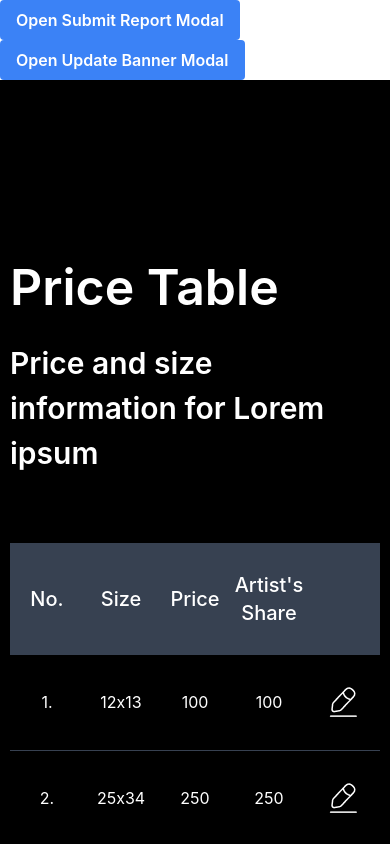
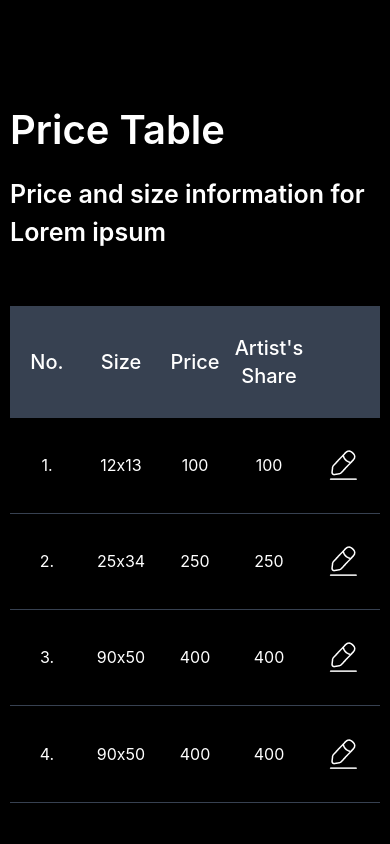
Before and after one commit to lijsamuael/Adret, a React (Create React App) app: page / in a window 390 px wide. Shown: the top 844 px of the page. Built offline with nearby package versions, Linux system fonts and the light colour scheme; a web font is replaced by a local one.

Commit message:
(fix) making the heifght of the price table  equal to screen size.

```diff
--- a/src/App.js
+++ b/src/App.js
@@ -25,10 +25,10 @@ const App = () => {
 
   return (
     <div>
-      <button className="px-4 py-2 font-semibold text-white bg-blue-500 rounded hover:bg-blue-600 focus:bg-blue-600" onClick={handleOpenReportModal}>Open Submit Report Modal</button>
+      {/* <button className="px-4 py-2 font-semibold text-white bg-blue-500 rounded hover:bg-blue-600 focus:bg-blue-600" onClick={handleOpenReportModal}>Open Submit Report Modal</button>
       <button className="px-4 py-2 font-semibold text-white bg-blue-500 rounded hover:bg-blue-600 focus:bg-blue-600" onClick={handleOpenUpdateBannerModal}>Open Update Banner Modal</button>
       <Modal isOpen={reportModalIsOpen} onClose={handleCloseReportModal} />
-      <UpdateBannerModal isOpen={updateBannerModalIsOpen} onClose={handleCloseUpdateBannerModal} />
+      <UpdateBannerModal isOpen={updateBannerModalIsOpen} onClose={handleCloseUpdateBannerModal} /> */}
       <PriceTable/>
 
 
--- a/src/components/priceTable.js
+++ b/src/components/priceTable.js
@@ -13,17 +13,19 @@ function PriceTable() {
   };
 
   return (
-    <div className="bg-black text-white  h-full">
-      <div className="flex flex-col content-center w-full max-w-[1890px] px-[10px]  sm:px-[20px] md:px-[50px] lg:px-[70px] xl:px-[150px] 2xl:px-[232px] py-[170px] space-y-[67px] mx-auto">
+    <div className="bg-black text-white h-screen">
+      <div className="flex flex-col content-center w-full max-w-[1890px] px-[10px]  sm:px-[20px] md:px-[50px] lg:px-[70px] xl:px-[150px] 2xl:px-[232px] py-[100px] sm:py-[170px] space-y-[55px] sm:space-y-[67px] mx-auto">
         <div className="space-y-4">
-          <h2 className="text-[50px] font-semibold ">Price Table</h2>
-          <p className="text-[30px] font-semibold">
+          <h2 className="text-[40px] sm:text-[50px] font-semibold ">
+            Price Table
+          </h2>
+          <p className="text-[25px] sm:text-[30px] font-semibold">
             Price and size information for Lorem ipsum
           </p>
         </div>
-        <table className=" w-full mx-auto table-fixed text-center">
+        <table className=" w-full mx-auto table-fixed text-center ">
           <thead className="h-28 ">
-            <tr className=" bg-gray-700">
+            <tr className=" bg-gray-700 ">
               <th className="font-medium text-xl">No.</th>
               <th className="font-medium text-xl">Size</th>
               <th className="font-medium text-xl">Price</th>
@@ -32,12 +34,12 @@ function PriceTable() {
             </tr>
           </thead>
           <tbody className="h-96">
-            <tr className="border-b border-b-gray-700">
+            <tr className="border-b border-b-gray-700 ">
               <td>1.</td>
               <td>12x13</td>
               <td>100</td>
               <td>100</td>
-              <td className=""  onClick={handleOpenUpdatePriceModal}>
+              <td className="" onClick={handleOpenUpdatePriceModal}>
                 <img src="./images/edit-2.png" alt="" className="mx-auto" />
               </td>
             </tr>
```
